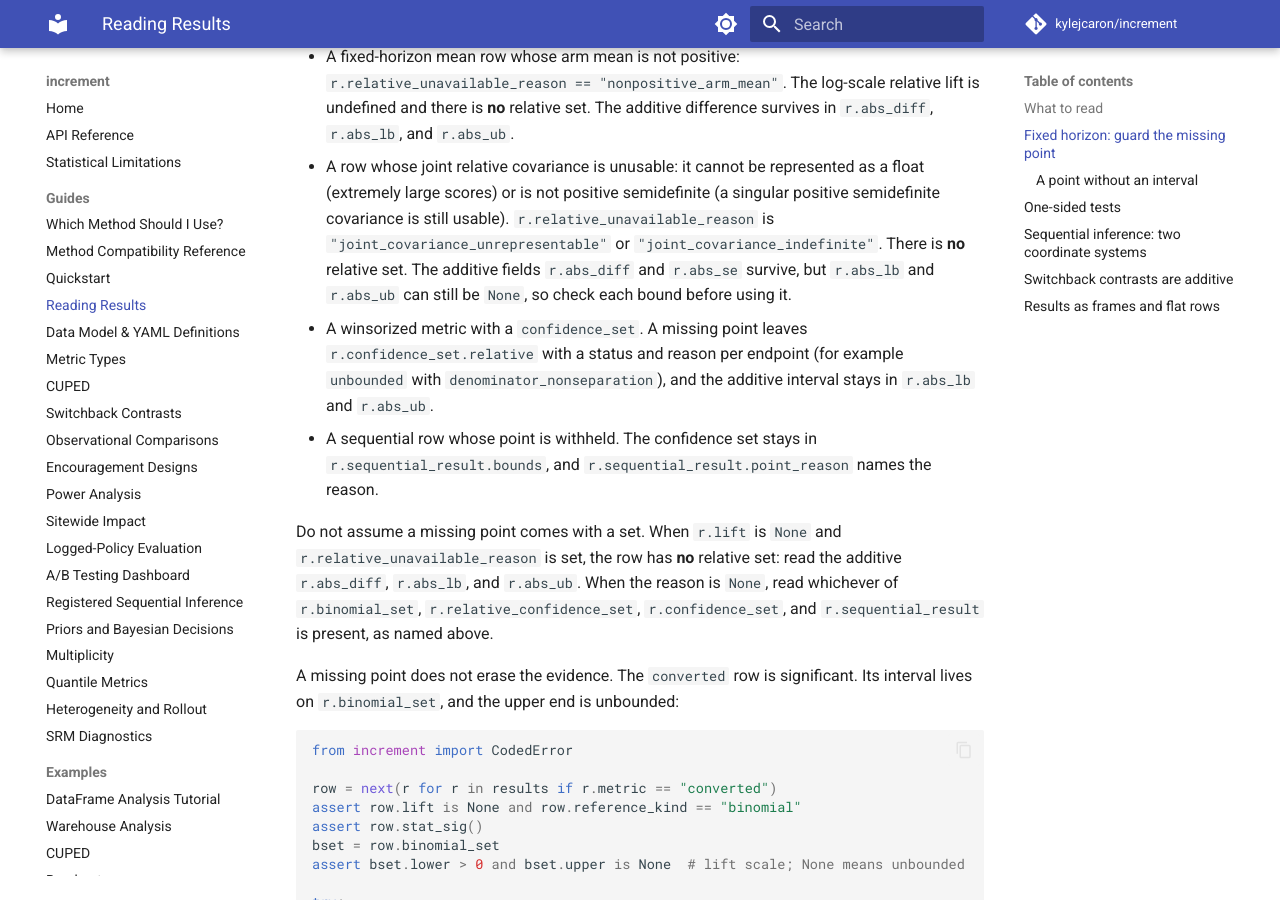
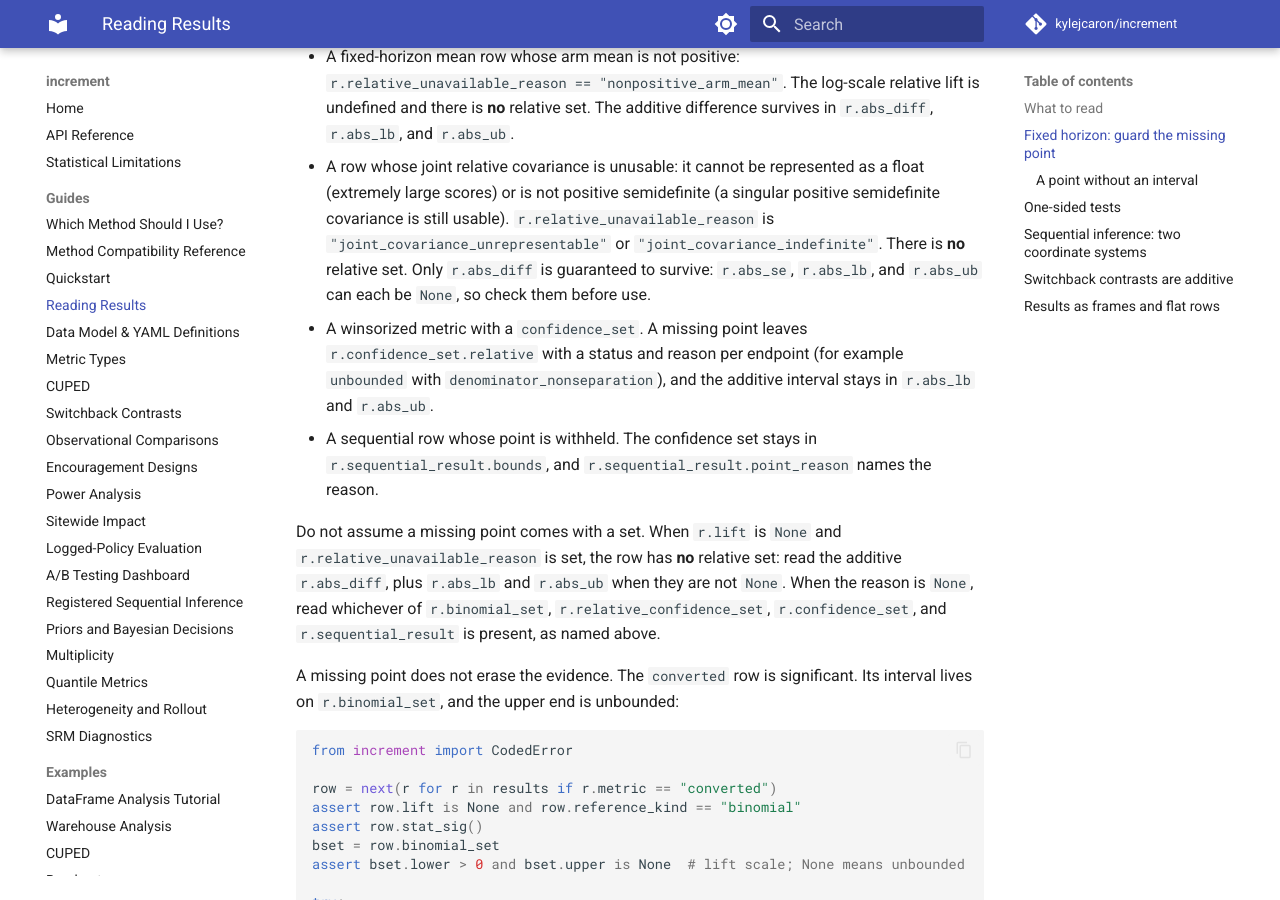
Before and after one commit to kylejcaron/increment, an MkDocs documentation site: the page built from docs/guides/reading-results.md, in a window 1280 px wide and 900 px high, scrolled down 2617 px. Built offline with MkDocs 1.6.1 and Material for MkDocs 9.7.7, drawn with Linux system fonts in a browser that asks for light colours; comment, search, counter and statistics services are not loaded.

Commit message:
docs: only abs_diff survives joint covariance failure; abs_se and bounds may be None
(cherry picked from commit 7ec4ccb6c345c240e1d2f35067a365be575d7317)

```diff
--- a/docs/guides/reading-results.md
+++ b/docs/guides/reading-results.md
@@ -99,9 +99,9 @@ each row keeps its remaining evidence, are:
   a float (extremely large scores) or is not positive semidefinite (a singular
   positive semidefinite covariance is still usable).
   `r.relative_unavailable_reason` is `"joint_covariance_unrepresentable"` or
-  `"joint_covariance_indefinite"`. There is **no** relative set. The additive
-  fields `r.abs_diff` and `r.abs_se` survive, but `r.abs_lb` and `r.abs_ub` can
-  still be `None`, so check each bound before using it.
+  `"joint_covariance_indefinite"`. There is **no** relative set. Only
+  `r.abs_diff` is guaranteed to survive: `r.abs_se`, `r.abs_lb`, and `r.abs_ub`
+  can each be `None`, so check them before use.
 - A winsorized metric with a `confidence_set`. A missing point leaves
   `r.confidence_set.relative` with a status and reason per endpoint (for
   example `unbounded` with `denominator_nonseparation`), and the additive
@@ -112,9 +112,10 @@ each row keeps its remaining evidence, are:
 
 Do not assume a missing point comes with a set. When `r.lift` is `None` and
 `r.relative_unavailable_reason` is set, the row has **no** relative set: read
-the additive `r.abs_diff`, `r.abs_lb`, and `r.abs_ub`. When the reason is
-`None`, read whichever of `r.binomial_set`, `r.relative_confidence_set`,
-`r.confidence_set`, and `r.sequential_result` is present, as named above.
+the additive `r.abs_diff`, plus `r.abs_lb` and `r.abs_ub` when they are not
+`None`. When the reason is `None`, read whichever of `r.binomial_set`,
+`r.relative_confidence_set`, `r.confidence_set`, and `r.sequential_result` is
+present, as named above.
 
 A missing point does not erase the evidence. The `converted` row is
 significant. Its interval lives on `r.binomial_set`, and the upper end is
```
